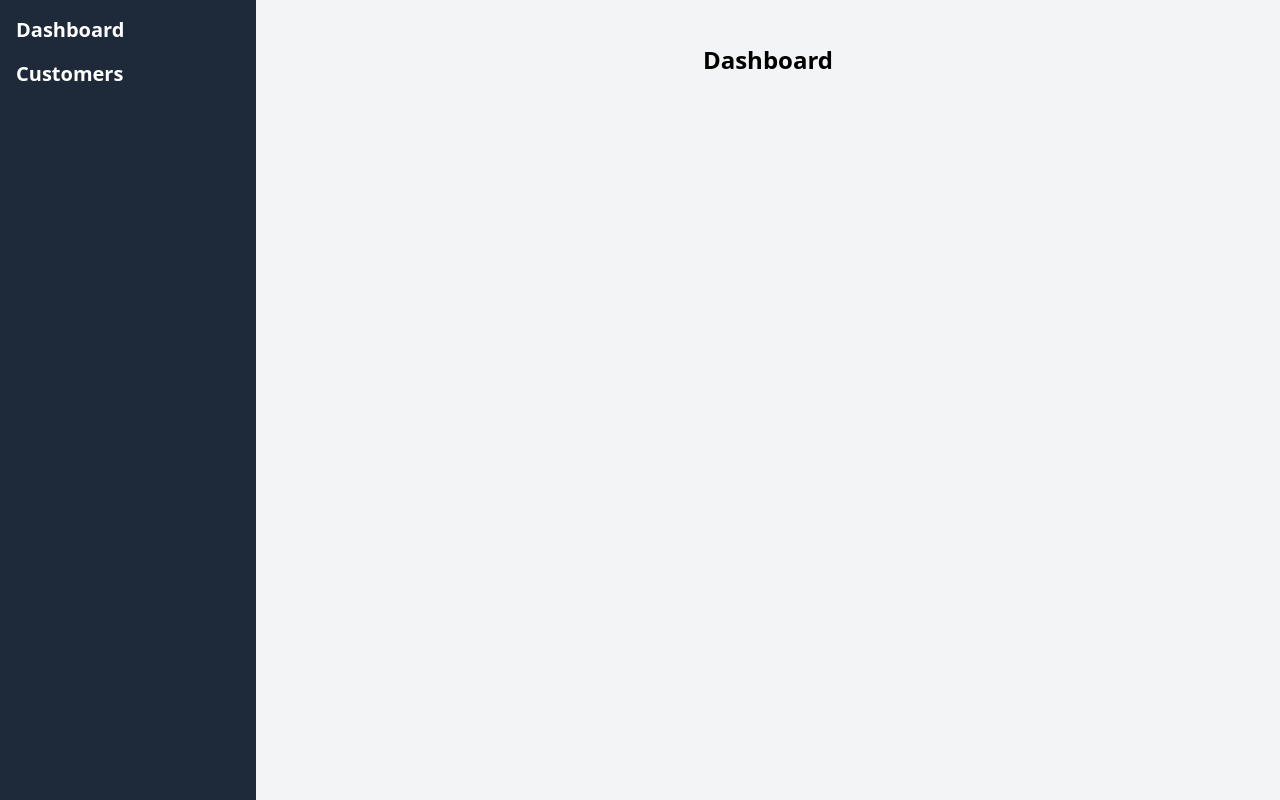
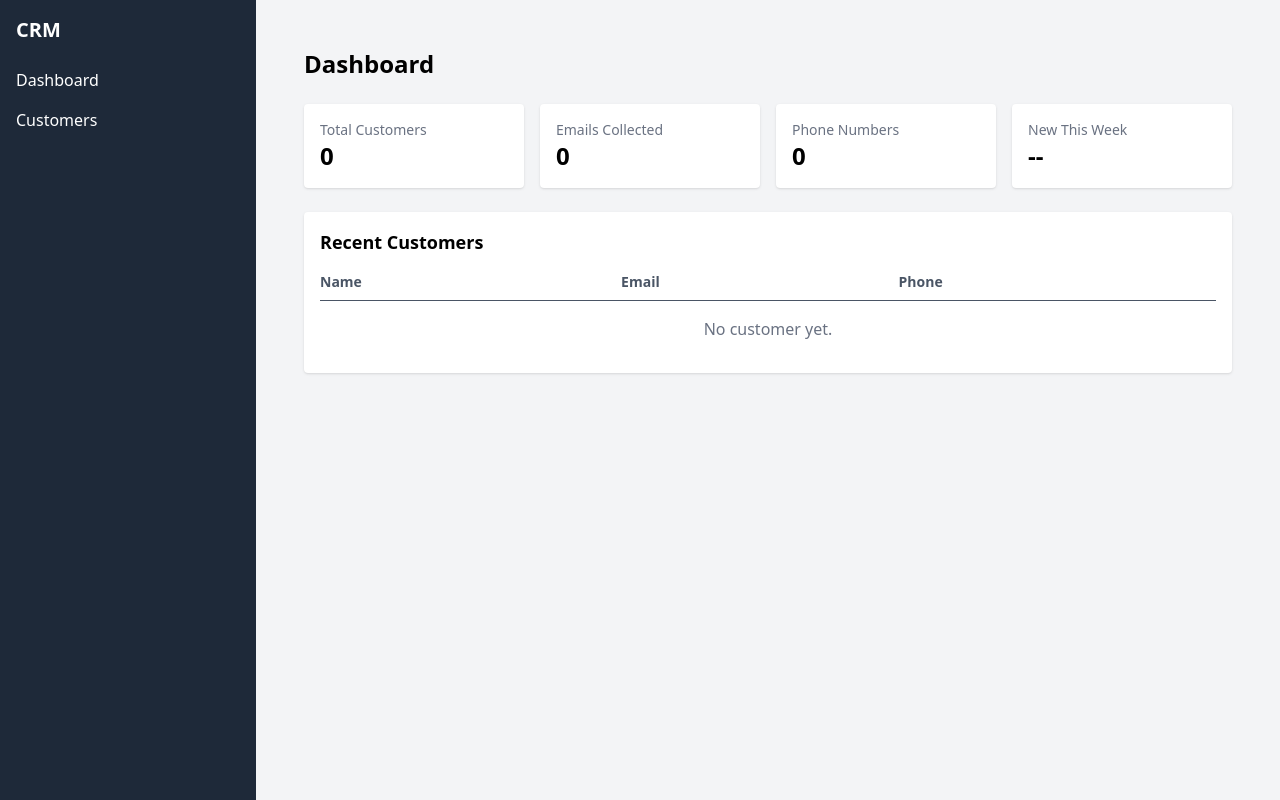
Before and after one commit to ariyannandi/orbitCRM, a React (Vite) app: page / in a window 1280 px wide. Built offline with nearby package versions, Linux system fonts and the light colour scheme.

Commit message:
add customer detail page and  dashboard

```diff
--- a/src/App.tsx
+++ b/src/App.tsx
@@ -1,18 +1,17 @@
 import { Route, Routes } from "react-router-dom";
 import Layout from "./components/Layout";
 import Customers from "./pages/Customers";
+import Dashboard from "./pages/Dashboard";
+import CustomerDetails from "./pages/CustomerDetails";
 
 function App() {
   return (
     <Routes>
       <Route path="/" element={<Layout />}>
-        <Route
-          index
-          element={
-            <h1 className="text-2xl font-bold text-center p-5">Dashboard</h1>
-          }
-        />
+        <Route index element={<Dashboard />} />
         <Route path="/customers" element={<Customers />} />
+        <Route path="/customers/:id" element={<CustomerDetails />} />
+
         <Route
           path="*"
           element={
--- a/src/components/CustomerForm.tsx
+++ b/src/components/CustomerForm.tsx
@@ -41,7 +41,7 @@ const CustomerForm = ({
   return (
     <form
       onSubmit={handleSubmit(handleFormSubmit)}
-      className="bg-white p-4 rounded shadow w-full max-w-md"
+      className="bg-white p-6 rounded shadow w-full max-w-xl"
     >
       <h2 className="text-xl font-semibold mb-4">
         {isEditing ? "Edit Customer" : "Add New Customer"}
--- a/src/components/CustomerTable.tsx
+++ b/src/components/CustomerTable.tsx
@@ -1,3 +1,5 @@
+import { Link } from "react-router-dom";
+
 type Customer = {
   id: number;
   name: string;
@@ -13,9 +15,10 @@ type Props = {
 
 const CustomerTable = ({ customers, onDelete, onEdit }: Props) => {
   return (
-    <table className="w-full table-auto border-collapse bg-white shadow rounded">
+    <div className="select-none">
+      <table className="w-full table-auto bg-white shadow rounded">
         <thead>
-        <tr className="bg-gray-200 text-left">
+          <tr className="bg-gray-200 text-left ">
             <th className="px-4 py-2">ID</th>
             <th className="px-4 py-2">Name</th>
             <th className="px-4 py-2">Email</th>
@@ -25,15 +28,20 @@ const CustomerTable = ({ customers, onDelete, onEdit }: Props) => {
         </thead>
         <tbody>
           {customers.map((customer) => (
-          <tr key={customer.id} className="border-b hover:bg-gray-100">
+            <tr key={customer.id} className=" border-b hover:bg-gray-100">
               <td className="px-4 py-2">{customer.id}</td>
               <td className="px-4 py-2">{customer.name}</td>
               <td className="px-4 py-2">{customer.email}</td>
               <td className="px-4 py-2">{customer.phone}</td>
               <td className="px-4 py-2 gap-2">
+                <Link to={`/customers/${customer.id}`}>
+                  <button className="text-yellow-400 hover:underline">
+                    View
+                  </button>
+                </Link>
                 <button
                   onClick={() => onEdit(customer)}
-                className="text-blue-400 mr-4 hover:underline"
+                  className="text-blue-400 mx-4 hover:underline"
                 >
                   Edit
                 </button>
@@ -48,6 +56,7 @@ const CustomerTable = ({ customers, onDelete, onEdit }: Props) => {
           ))}
         </tbody>
       </table>
+    </div>
   );
 };
 
--- a/src/components/Layout.tsx
+++ b/src/components/Layout.tsx
@@ -4,16 +4,15 @@ const Layout = () => {
   return (
     <div className="flex h-screen">
       <aside className="w-64 bg-gray-800 text-white p-4">
-        <h2 className="text-xl font-bold mb-6">
+        <h2 className="text-xl font-bold mb-6">CRM</h2>
         <nav className="flex flex-col gap-4">
-            <Link to="/" className="hover:text-blue-200">
+          <Link to="/" className="select-none hover:text-blue-200">
             Dashboard
           </Link>
-            <Link to="/customers" className="hover:text-blue-200">
+          <Link to="/customers" className="select-none hover:text-blue-200">
             Customers
           </Link>
         </nav>
-        </h2>
       </aside>
 
       <main className="flex-1 bg-gray-100 p-6 overflow-y-auto">
--- a/src/components/Modal.tsx
+++ b/src/components/Modal.tsx
@@ -1,3 +1,6 @@
+import { useEffect } from "react";
+import { createPortal } from "react-dom";
+
 type Props = {
   isOpen: boolean;
   onClose: () => void;
@@ -5,20 +8,31 @@ type Props = {
 };
 
 const Modal = ({ isOpen, onClose, children }: Props) => {
+  useEffect(() => {
+    const handleEscape = (e: KeyboardEvent) => {
+      if (e.key === "Escape") onClose();
+    };
+    document.addEventListener("keydown", handleEscape);
+    return () => document.removeEventListener("keydown", handleEscape);
+  }, [onClose]);
+
+  useEffect(() => {
+    if (isOpen) document.body.style.overflow = "hidden";
+    else document.body.style.overflow = "auto";
+  }, [isOpen]);
+
   if (!isOpen) return null;
 
-  return (
+  return createPortal(
     <div className="fixed inset-0 z-50 bg-gray-700 opacity-95 flex items-center justify-center">
-      <div className="bg-white rounded-lg shadow-lg p-6 w-full max-w-md relative">
-        <button
-          onClick={onClose}
-          className="absolute text-4xl text-red-600 top-2 right-4  hover:text-red-800"
-        >
-          &times;
-        </button>
+      <div
+        onClick={(e) => e.stopPropagation()}
+        className="bg-white rounded-lg shadow-lg p-4  w-full max-w-xl transform transition-all duration-300 scale-100 opacity-100 animate-fadeIn"
+      >
         {children}
       </div>
-    </div>
+    </div>,
+    document.body
   );
 };
 
--- /dev/null
+++ b/src/pages/CustomerDetails.tsx
@@ -0,0 +1,55 @@
+import { useEffect, useState } from "react";
+import { useParams } from "react-router-dom";
+
+type Customer = {
+  id: number;
+  name: string;
+  email: string;
+  phone: string;
+};
+
+const CustomerDetails = () => {
+  const { id } = useParams();
+  const [customer, setCustomer] = useState<Customer | null>(null);
+
+  useEffect(() => {
+    const stored = localStorage.getItem("customers");
+    if (stored) {
+      const customers: Customer[] = JSON.parse(stored);
+      const found = customers.find((customer) => customer.id === Number(id));
+      setCustomer(found || null);
+    }
+  }, [id]);
+
+  if (!customer) {
+    return (
+      <div className="p-6 text-center text-red-600">Customer not found.</div>
+    );
+  }
+
+  return (
+    <div className="p-6">
+      <h2 className="text-2xl font-bold mb-4">Customer Details</h2>
+      <div className="bg-white p-4 shadow rounded">
+        <p>
+          <strong>ID:</strong>
+          {customer.id}
+        </p>
+        <p>
+          <strong>Name:</strong>
+          {customer.name}
+        </p>
+        <p>
+          <strong>Email</strong>
+          {customer.email}
+        </p>
+        <p>
+          <strong>Phone</strong>
+          {customer.phone}
+        </p>
+      </div>
+    </div>
+  );
+};
+
+export default CustomerDetails;
--- a/src/pages/Customers.tsx
+++ b/src/pages/Customers.tsx
@@ -81,9 +81,10 @@ const Customers = () => {
     setEditCustomer(null);
     setIsModalOpen(true);
   };
+  console.log("CustomerList component rendered");
 
   return (
-    <div className="p-4">
+    <div className="p-4 w-full overflow-x-auto">
       <h1 className="text-2xl font-bold mb-4">Customers</h1>
       <button
         onClick={handleOpenAddForm}
--- /dev/null
+++ b/src/pages/Dashboard.tsx
@@ -0,0 +1,80 @@
+import { useEffect, useState } from "react";
+
+type Customer = {
+  id: number;
+  name: string;
+  email: string;
+  phone: string;
+};
+
+const Dashboard = () => {
+  const [customers, setCustomers] = useState<Customer[]>([]);
+
+  useEffect(() => {
+    const stored = localStorage.getItem("customers");
+    if (stored) {
+      setCustomers(JSON.parse(stored));
+    }
+  }, []);
+
+  const totalCustomers = customers.length;
+  const recentCustomers = [...customers].slice(-5).reverse();
+
+  return (
+    <div className="p-6 space-y-6">
+      <h1 className="text-2xl font-bold">Dashboard</h1>
+      <div className="grid grid-cols-1 sm:grid-cols-2 lg:grid-cols-4 gap-4">
+        <div className="bg-white p-4 rounded shadow">
+          <h2 className="text-sm text-gray-500">Total Customers</h2>
+          <p className="text-2xl font-semibold">{totalCustomers}</p>
+        </div>
+        <div className="bg-white p-4 rounded shadow">
+          <h2 className="text-sm text-gray-500">Emails Collected</h2>
+          <p className="text-2xl font-semibold">
+            {customers.filter((customer) => customer.email).length}
+          </p>
+        </div>
+        <div className="bg-white p-4 rounded shadow">
+          <h2 className="text-sm text-gray-500">Phone Numbers</h2>
+          <p className="text-2xl font-semibold">
+            {customers.filter((customer) => customer.phone).length}
+          </p>
+        </div>
+        <div className="bg-white p-4 rounded shadow">
+          <h2 className="text-sm text-gray-500">New This Week</h2>
+          <p className="text-2xl font-semibold">--</p>
+        </div>
+      </div>
+      <div className="bg-white p-4 rounded shadow">
+        <h2 className="text-lg font-semibold mb-2">Recent Customers</h2>
+        <table className="w-full text-left">
+          <thead>
+            <tr className="text-sm text-gray-600 border-b">
+              <th className="py-2">Name</th>
+              <th>Email</th>
+              <th>Phone</th>
+            </tr>
+          </thead>
+          <tbody>
+            {recentCustomers.map((customer) => (
+              <tr key={customer.id} className="text-sm border-b">
+                <td className="py-2">{customer.name}</td>
+                <td>{customer.email}</td>
+                <td>{customer.phone}</td>
+              </tr>
+            ))}
+            {recentCustomers.length === 0 && (
+              <tr>
+                <td colSpan={3} className="py-4 text-center text-gray-500">
+                  No customer yet.
+                </td>
+              </tr>
+            )}
+          </tbody>
+        </table>
+      </div>
+    </div>
+  );
+};
+
+export default Dashboard;
--- /dev/null
+++ b/tailwind.config.js
@@ -0,0 +1,18 @@
+/** @type {import('tailwindcss').Config} */
+module.exports = {
+  content: ["./index.html", "./src/**/*.{js,ts,jsx,tsx}"],
+  theme: {
+    extend: {
+      animation: {
+        fadeIn: "fadeIn 0.3s ease-out",
+      },
+      keyframes: {
+        fadeIn: {
+          "0%": { opacity: "0", transform: "scale(0.95)" },
+          "100%": { opacity: "1", transform: "scale(1)" },
+        },
+      },
+    },
+  },
+  plugins: [],
+};
```
Lines whose indentation alone changed are shown as unchanged.
